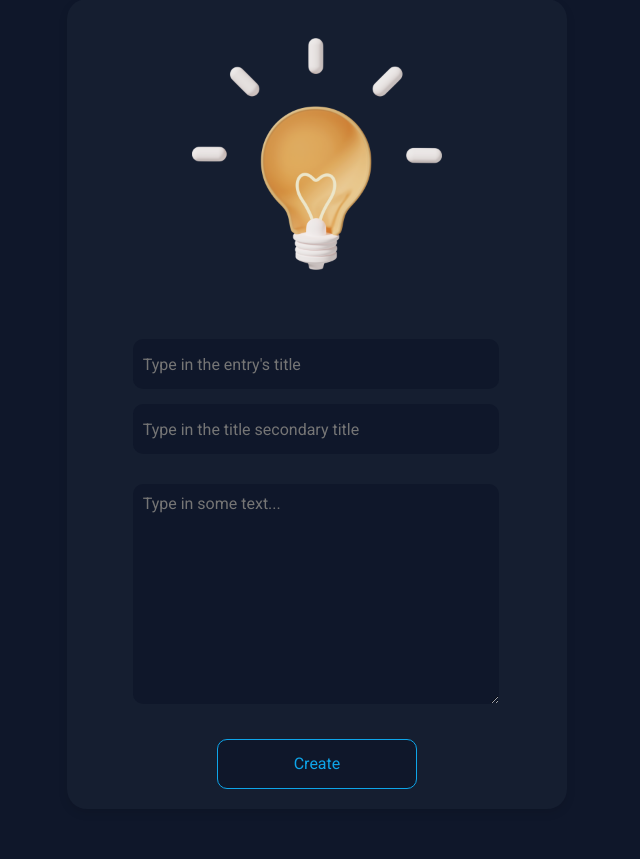
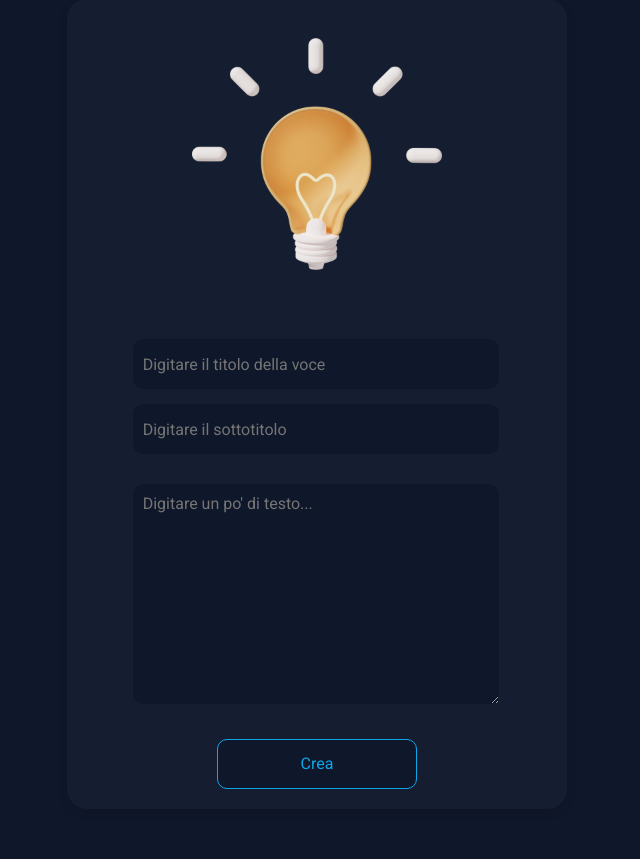
Before and after one commit to giulianotattico/diary-itl, a Flask app: page /create in a window 1280 px wide. Shown: the part 101-960 px from the top of the page, without its empty margins (323-963 px from the left). Run offline with Flask 3, Linux system fonts and the light colour scheme.

Commit message:
Update create_card.html

```diff
--- a/templates/create_card.html
+++ b/templates/create_card.html
@@ -4,7 +4,7 @@
     <meta charset="UTF-8">
     <meta http-equiv="X-UA-Compatible" content="IE=edge">
     <meta name="viewport" content="width=device-width, initial-scale=1.0">
-    <title>The programmer's library</title>
+    <title>Il diario del programmatore</title>
     <link rel="stylesheet" href="../static/css/style.css">
 </head>
 <body>
@@ -24,16 +24,16 @@
                 <img class="card__img" src="../static/img/post_icon.png" width="250" height="250" alt="post_icon">
                 <div class="form__inputs">
                     <label for="title">
-                        <input class="form__input" type="text" name="title" id="title" placeholder="Type in the entry's title" required>
+                        <input class="form__input" type="text" name="title" id="title" placeholder="Digitare il titolo della voce" required>
                     </label>
                     <label for="subtitle">
-                        <input class="form__input" type="text" name="subtitle" id="subtitle" placeholder="Type in the title secondary title" required>
+                        <input class="form__input" type="text" name="subtitle" id="subtitle" placeholder="Digitare il sottotitolo" required>
                     </label>
                 </div>
                 <label for="text">
-                    <textarea class="form__text" name="text" id="text" cols="30" rows="10" required placeholder="Type in some text..."></textarea>
+                    <textarea class="form__text" name="text" id="text" cols="30" rows="10" required placeholder="Digitare un po' di testo..."></textarea>
                 </label>
-                <button class="form__button">Create</button>
+                <button class="form__button">Crea</button>
             </div>
         </form>
         {% endblock %}
```
